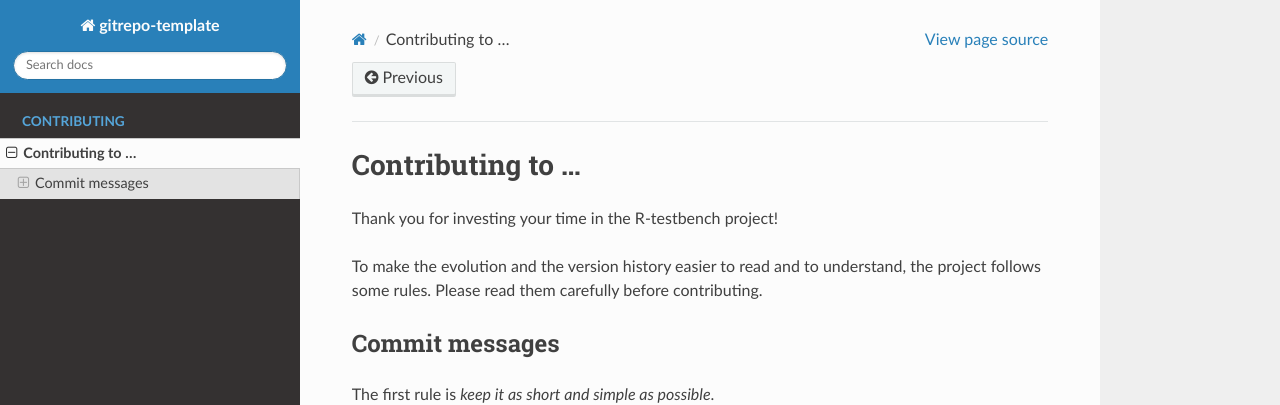
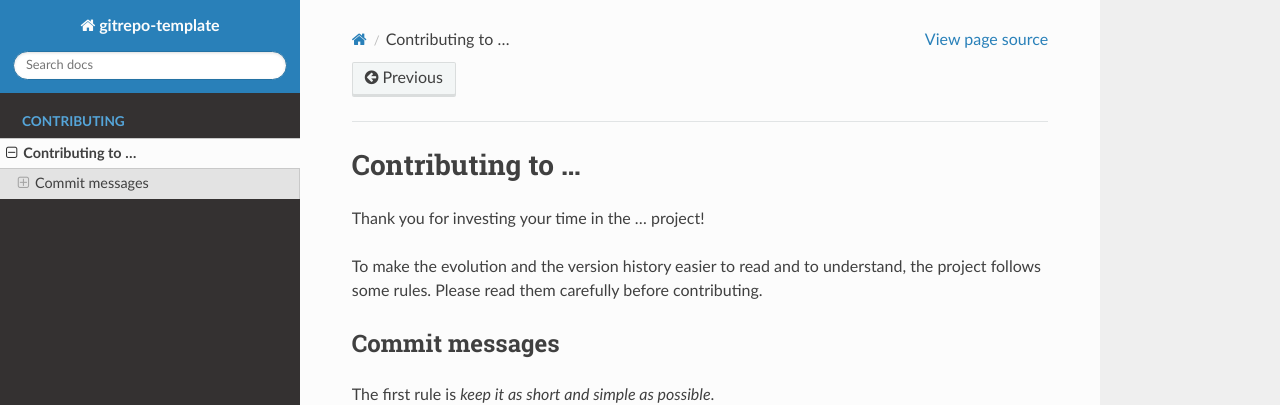
Before and after one commit to Arkh42/gitrepo-template, a Sphinx documentation site: the page built from docs/source/contributing.rst, in a window 1280 px wide and 900 px high. Shown: the top 405 px of the window. Built offline with Sphinx 7.4.7 and the Read the Docs theme 2.0.0, drawn with Linux system fonts in a browser that asks for light colours.

Commit message:
FIX typos.

```diff
--- a/docs/source/contributing.rst
+++ b/docs/source/contributing.rst
@@ -4,7 +4,7 @@ Contributing to ...
 *******************
 
 
-Thank you for investing your time in the R-testbench project!
+Thank you for investing your time in the ... project!
 
 To make the evolution and the version history easier to read and to understand, the project follows some rules.
 Please read them carefully before contributing.
```
Also changed, not shown: README.md (+1 -1 lines).
